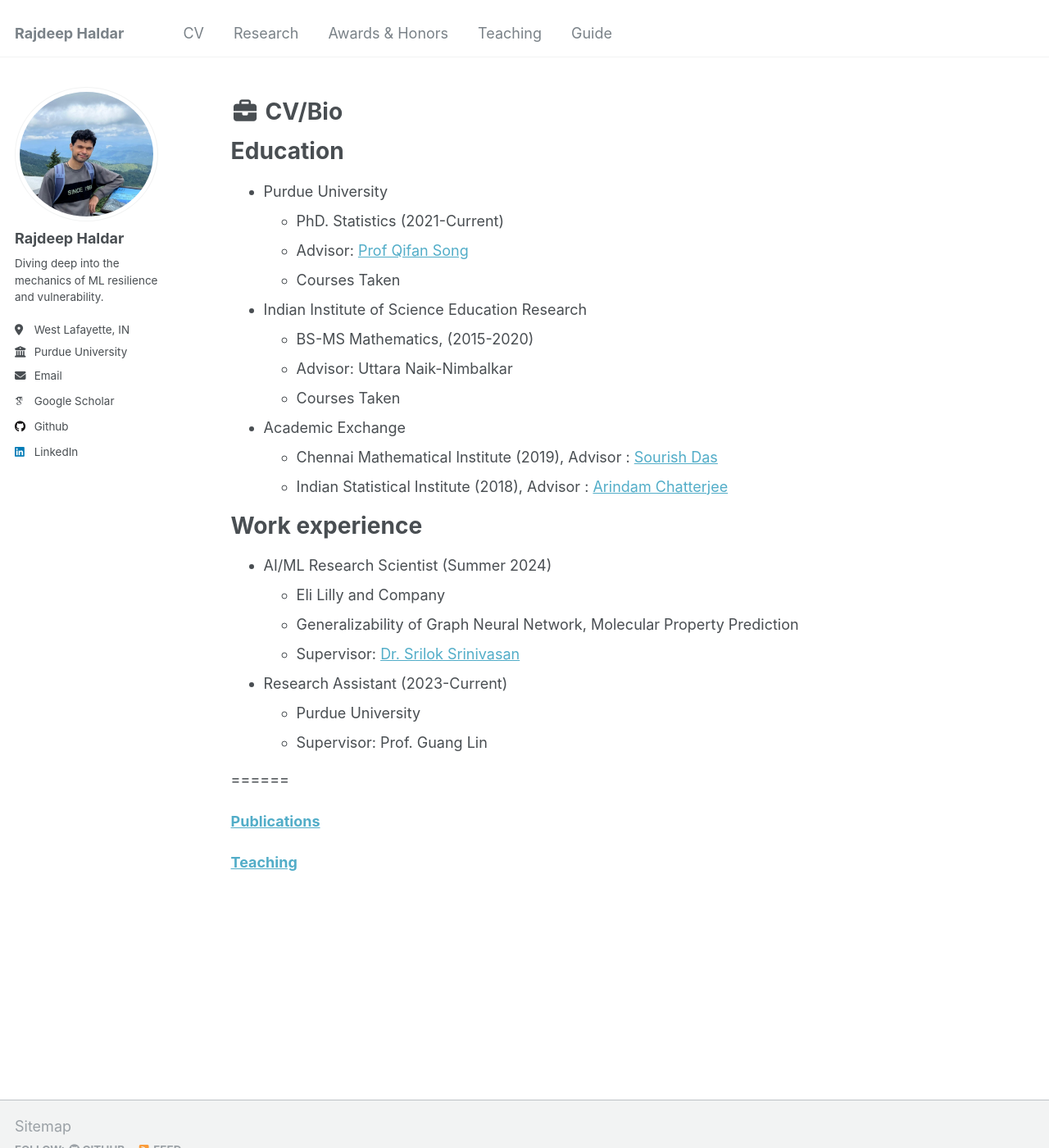
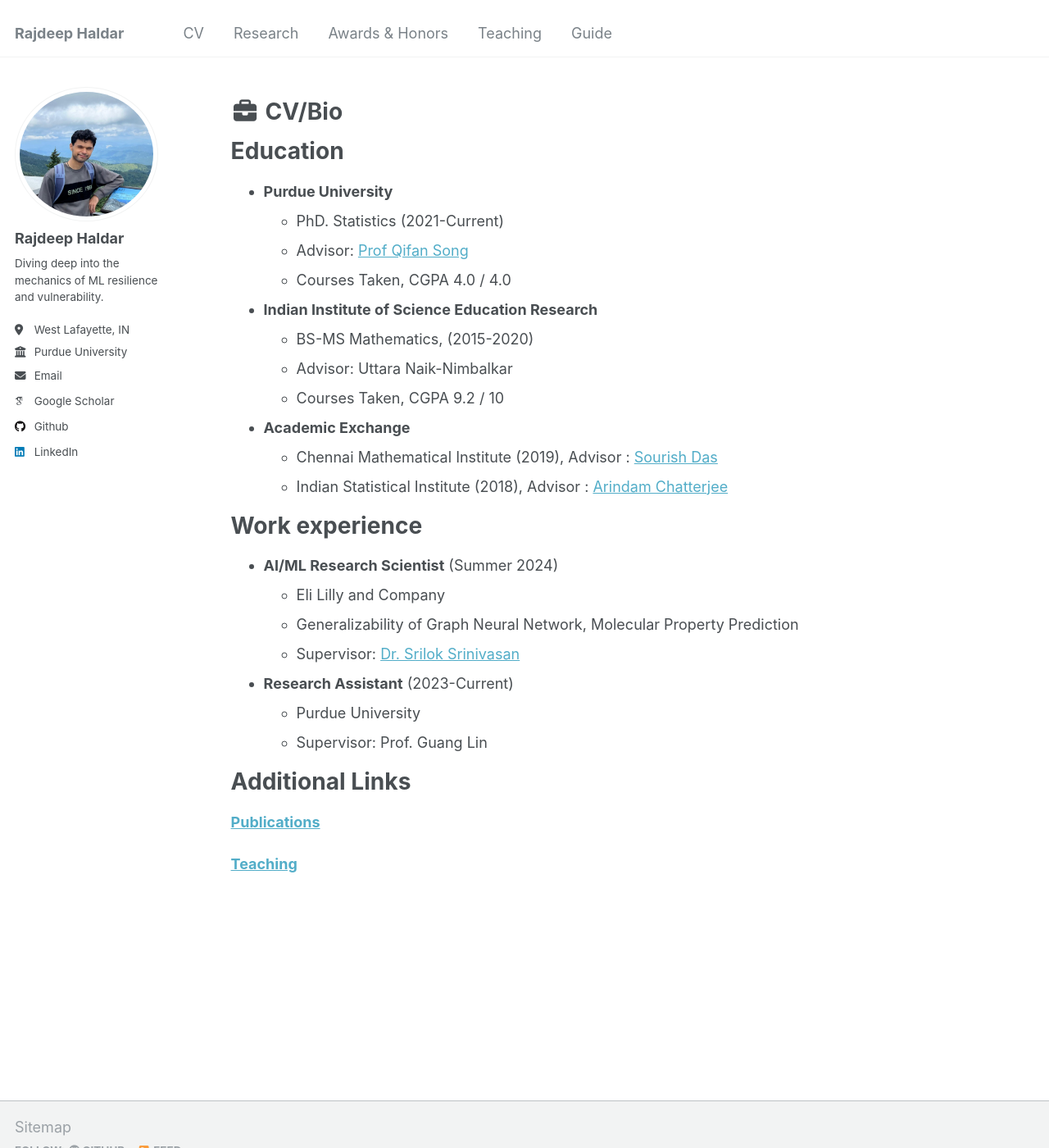
Before and after one commit to rhaldarpurdue/rhaldarpurdue.github.io, a Jekyll site: the page built from _pages/cv.md, in a window 1280 px wide and 1400 px high. Shown: the whole window at 82% size. Built offline with Jekyll 4.4.1, drawn with Linux system fonts in a browser that asks for light colours; some web fonts are replaced.

Commit message:
Update cv.md

```diff
--- a/_pages/cv.md
+++ b/_pages/cv.md
@@ -12,29 +12,31 @@ redirect_from:
 
 Education
 ======
-* Purdue University
+* **Purdue University**
   * PhD. Statistics (2021-Current)
   * Advisor: [Prof Qifan Song](https://www.stat.purdue.edu/people/faculty/qfsong.html)
-  * Courses Taken
-* Indian Institute of Science Education Research
+  * Courses Taken, CGPA 4.0 / 4.0
+* **Indian Institute of Science Education Research**
   * BS-MS Mathematics, (2015-2020)
   * Advisor:  Uttara Naik-Nimbalkar
-  * Courses Taken
-* Academic Exchange
+  * Courses Taken, CGPA 9.2 / 10
+* **Academic Exchange**
   * Chennai Mathematical Institute (2019), Advisor : [Sourish Das](https://www.cmi.ac.in/~sourish/index.html)
   * Indian Statistical Institute (2018), Advisor : [Arindam Chatterjee](https://isi.irins.org/profile/122632)
 
 Work experience
 ======
-* AI/ML Research Scientist (Summer 2024)
+* **AI/ML Research Scientist** (Summer 2024)
   * Eli Lilly and Company
   * Generalizability of Graph Neural Network, Molecular Property Prediction
   * Supervisor: [Dr. Srilok Srinivasan](https://www.linkedin.com/in/srilok-srinivasan/)
 
-* Research Assistant (2023-Current)
+* **Research Assistant** (2023-Current)
   * Purdue University
   * Supervisor: Prof. Guang Lin
 
+
+Additional Links
 ======
 
 [**Publications**](https://rhaldarpurdue.github.io/publications/)
```
